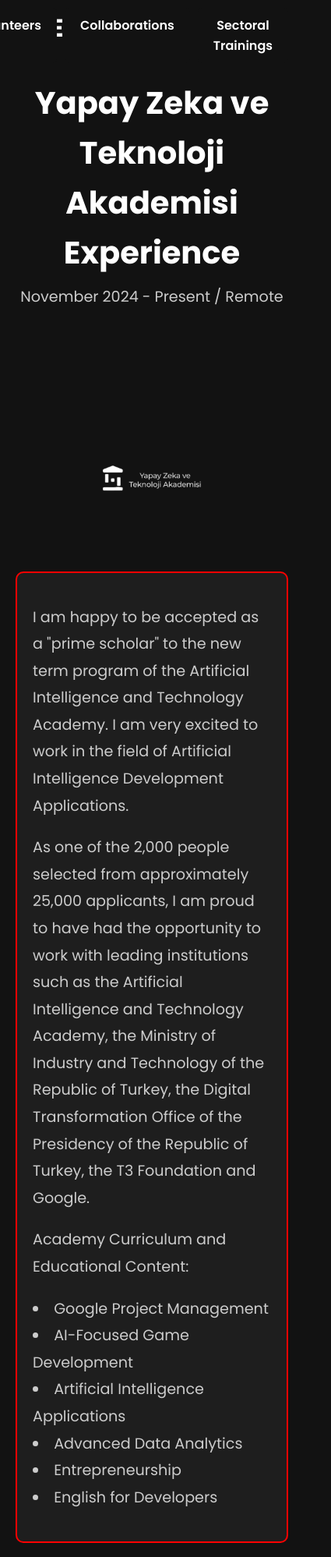
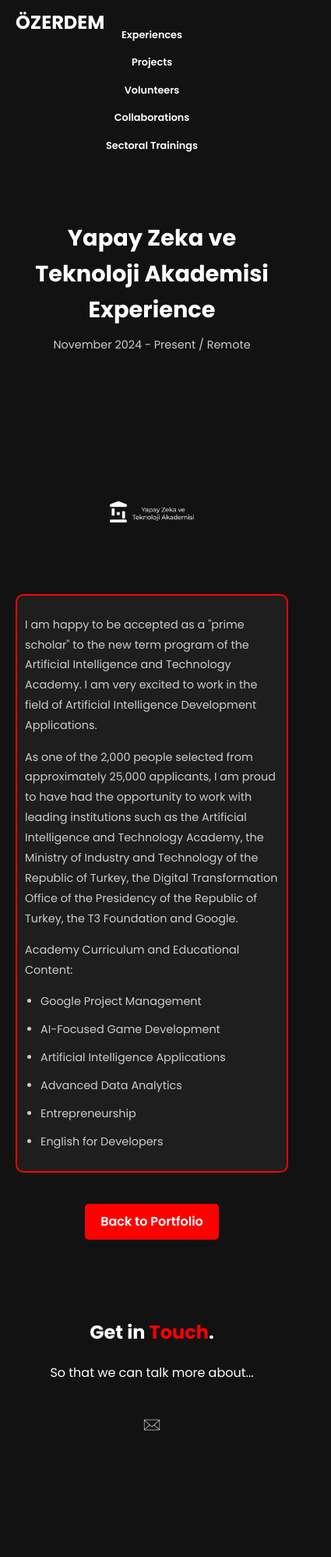
Before and after one commit to berkayozerdem/berkayozerdem, a plain HTML site: page yapayzeka.html in a window 390 px wide. Shown: the top 1997 px of the page at 78% size, 425 px wide, since content can reach past the window. After the commit the page ends 1909 px from the top, so only its background shows below. Drawn offline with Linux system fonts and the light colour scheme.

Commit message:
Add files via upload

```diff
--- a/yapayzeka.html
+++ b/yapayzeka.html
@@ -117,6 +117,73 @@
             background-color: #ff0000;
             transform: scale(1.05);
         }
+
+        .contact-icons {
+            display: flex;
+            justify-content: center;
+            align-items: center;
+            gap: 50px;
+            margin-top: 20px;
+        }
+        .contact-icons img {
+            width: 120px;
+            height: auto;
+            transition: transform 0.3s ease;
+        }
+        .contact-icons a:hover img,
+        .contact-icons img:hover {
+            transform: scale(1.2);
+        }
+
+        /* Mobil Uyumluluk */
+        @media (max-width: 768px) {
+            .header-buttons {
+                flex-direction: column;
+                position: static;
+                margin-top: 10px;
+                gap: 5px;
+            }
+            .header-buttons a {
+                padding: 8px 15px;
+                font-size: 0.9rem;
+            }
+            .header-content h1 {
+                font-size: 2rem;
+            }
+            .header-content p {
+                font-size: 1rem;
+            }
+            .experience-image {
+                max-width: 400px;
+            }
+            .content {
+                font-size: 1rem;
+                padding: 15px;
+            }
+        }
+
+        @media (max-width: 480px) {
+            .header-logo {
+                font-size: 1.5rem;
+            }
+            .header-buttons a {
+                padding: 5px 10px;
+                font-size: 0.8rem;
+            }
+            .header-content h1 {
+                font-size: 1.8rem;
+            }
+            .header-content p {
+                font-size: 0.9rem;
+            }
+            .experience-image {
+                max-width: 300px;
+            }
+            .content {
+                font-size: 0.9rem;
+                padding: 10px;
+            }
+        }
     </style>
 </head>
 <body>
@@ -138,41 +205,24 @@
         <img src="12.png" alt="Yapay Zeka ve Teknoloji Akademisi" class="experience-image">
         <div class="content">
             <p>I am happy to be accepted as a "prime scholar" to the new term program of the Artificial Intelligence and Technology Academy. I am very excited to work in the field of Artificial Intelligence Development Applications.</p>
-            <p> As one of the 2,000 people selected from approximately 25,000 applicants, I am proud to have had the opportunity to work with leading institutions such as the Artificial Intelligence and Technology Academy, the Ministry of Industry and Technology of the Republic of Turkey, the Digital Transformation Office of the Presidency of the Republic of Turkey, the T3 Foundation and Google.</p>
+            <p>As one of the 2,000 people selected from approximately 25,000 applicants, I am proud to have had the opportunity to work with leading institutions such as the Artificial Intelligence and Technology Academy, the Ministry of Industry and Technology of the Republic of Turkey, the Digital Transformation Office of the Presidency of the Republic of Turkey, the T3 Foundation and Google.</p>
             <p>Academy Curriculum and Educational Content:</p>
+            <ul>
                 <li>Google Project Management</li>
                 <li>AI-Focused Game Development</li>
                 <li>Artificial Intelligence Applications</li>
                 <li>Advanced Data Analytics</li>
                 <li>Entrepreneurship</li>
                 <li>English for Developers</li>
-            <ul>
+            </ul>
         </div>
         <a href="index.html" class="back-button">Back to Portfolio</a>
     </section>
-</body>
-</html>
     <section class="contact">
         <h2>Get in <span style="color: red;">Touch</span>.</h2>
         <p>So that we can talk more about...</p>
-    <div class="contact-icons" style="display: flex; justify-content: center; align-items: center; gap: 50px; margin-top: 20px;">
-        <!-- Mail İkonu -->
-        <a href="mailto:berkayozerdem@icloud.com" title="Email" style="transition: transform 0.3s ease;">
-            <img src="11.png" alt="Email" style="width: 120px; height: auto; transition: transform 0.3s ease;">
+        <div class="contact-icons">
+            <a href="mailto:berkayozerdem@icloud.com" title="Email">
+                <img src="11.png" alt="Email">
             </a>
-        <!-- Ortadaki Görsel -->
-        <img src="IMG_6967.PNG" alt="Middle Icon" style="width: 120px; height: auto; transition: transform 0.3s ease;">
-        <!-- LinkedIn İkonu -->
-        <a href="https://www.linkedin.com/in/berkay-ozerdem" target="_blank" title="LinkedIn" style="transition: transform 0.3s ease;">
-            <img src="10.png" alt="LinkedIn" style="width: 120px; height: auto; transition: transform 0.3s ease;">
-        </a>
-    </div>
-    <style>
-        .contact-icons a:hover img,
-        .contact-icons img:hover {
-            transform: scale(1.2); /* Büyüme efekti */
-        }
-    </style>
-</section>
-</body>
-</html>
+            <img src="IMG_6967.PNG" alt
```
Lines whose indentation alone changed are shown as unchanged.
